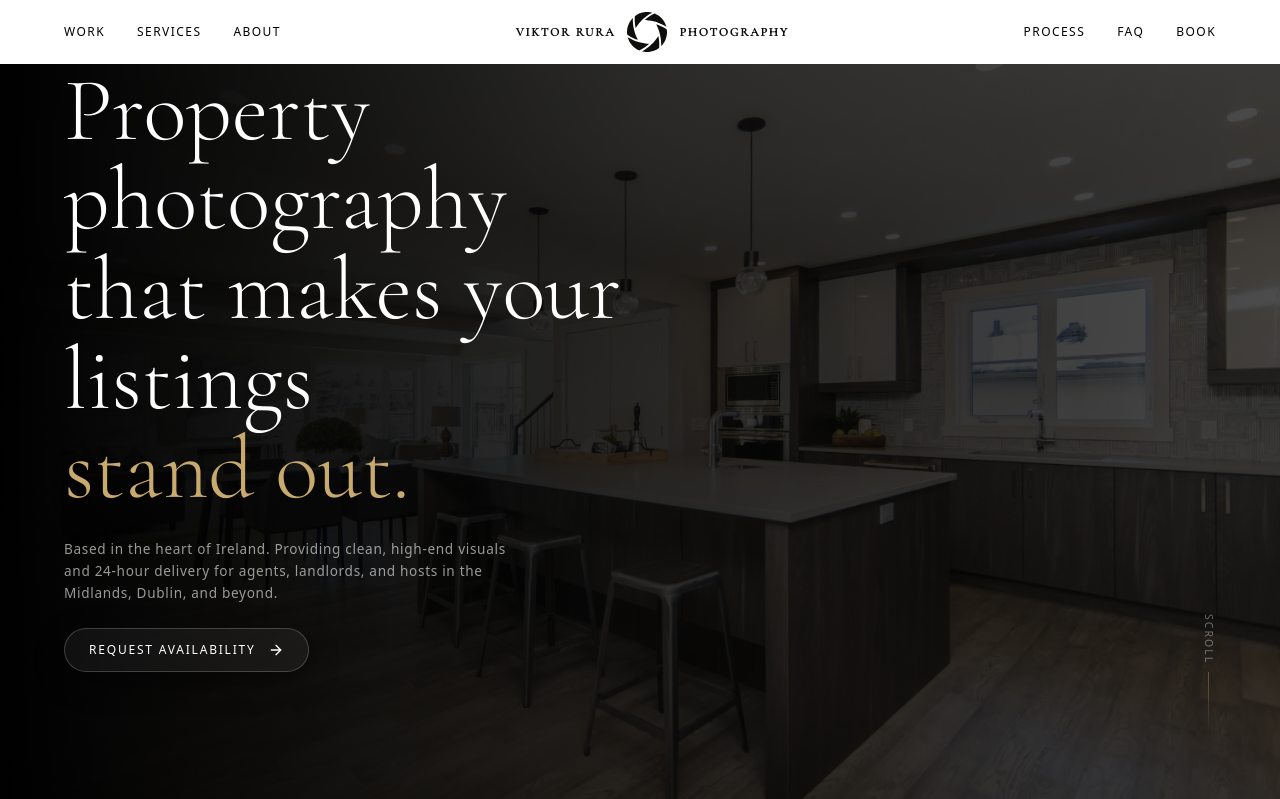
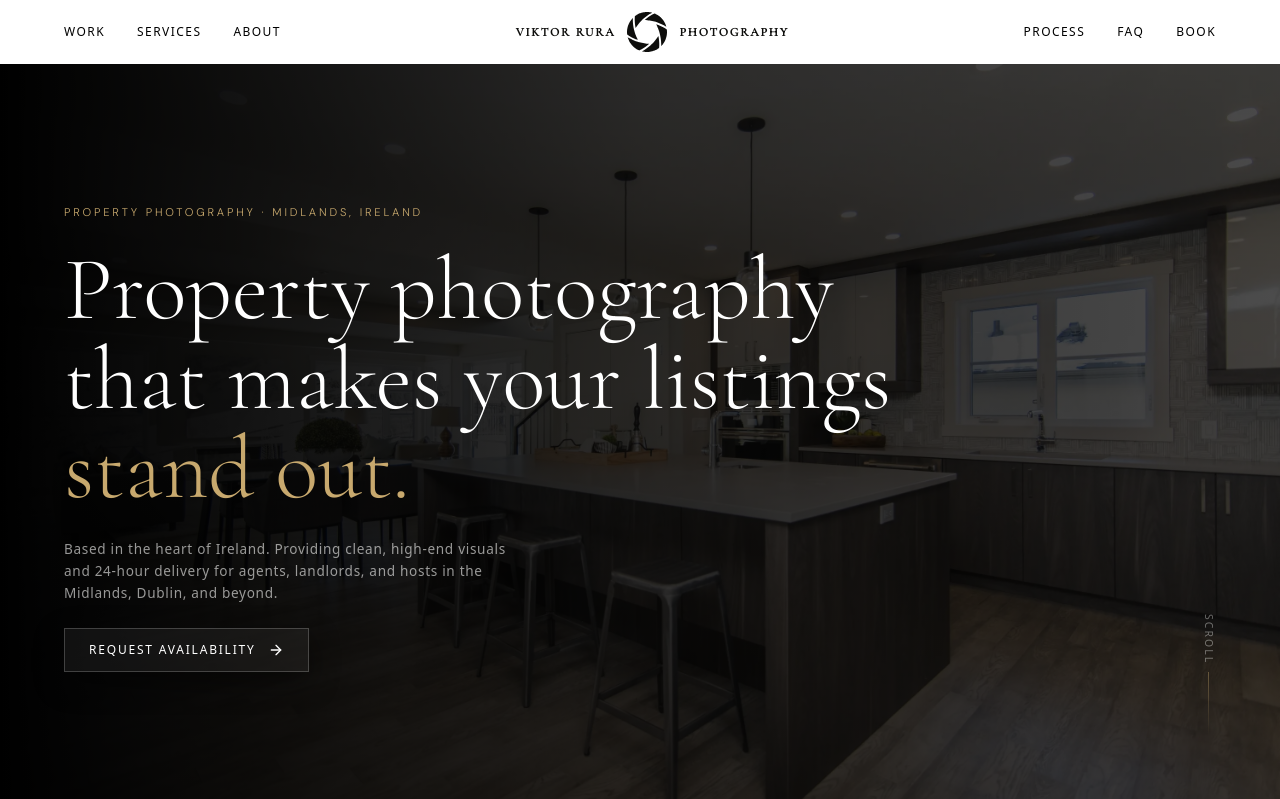
Before and after one commit to viktor-codes/rura_photography, a Next.js app: page / in a window 1280 px wide. Shown: the top 799 px of the page. Built offline with nearby package versions, Linux system fonts and the light colour scheme.

Commit message:
Hide the logo text for medium screens

```diff
--- a/components/Header.tsx
+++ b/components/Header.tsx
@@ -71,11 +71,11 @@ export function Header() {
             href="#top"
             className="pointer-events-auto hidden items-center gap-3 text-page md:inline-flex"
           >
-            <span className="font-heading text-xs font-bold uppercase tracking-[0.15em]">
+            <span className="font-heading text-xs font-bold uppercase tracking-[0.15em] hidden lg:block">
               viktor rura
             </span>
             <Logo className="w-10 h-10" />
-            <span className="font-heading text-xs font-bold uppercase tracking-[0.15em]">
+            <span className="font-heading text-xs font-bold uppercase tracking-[0.15em] hidden lg:block">
               photography
             </span>
           </a>
--- a/components/Hero.tsx
+++ b/components/Hero.tsx
@@ -16,7 +16,7 @@ export function Hero() {
 
   return (
     <section
-      className="relative flex min-h-screen items-end overflow-hidden bg-page text-white"
+      className="relative flex min-h-screen overflow-hidden bg-page text-white"
       aria-labelledby="hero-heading"
     >
       <div className="absolute inset-0">
@@ -33,15 +33,15 @@ export function Hero() {
         <div className="absolute inset-0 bg-linear-to-r from-black via-black/80 to-black/70" />
       </div>
 
-      <div className="relative z-10 w-full px-8 pb-24 md:px-16 md:pb-32">
-        <div className="max-w-3xl space-y-6">
+      <div className="relative z-10 w-full flex items-end px-8 pb-24 md:px-16 md:pb-32">
+        <div className="max-w-5xl space-y-6">
           <p
             ref={labelRef}
             className={`reveal font-sans text-[0.7rem] uppercase tracking-[0.25em] text-accent ${
               labelVisible ? "reveal--visible" : ""
             }`}
           >
-            Property Photography · Midlands & Nationwide
+            Property Photography · Midlands, Ireland
           </p>
           <h1
             id="hero-heading"
@@ -69,7 +69,7 @@ export function Hero() {
           <a
             ref={ctaRef}
             href="#contact"
-            className={`reveal group inline-flex items-center gap-3 rounded-full border border-white/20 bg-white/5 px-6 py-3 text-[0.75rem] uppercase tracking-[0.15em] text-white shadow-[0_10px_30px_rgba(0,0,0,0.45)] transition-all hover:bg-white/10 hover:gap-4 focus-visible:outline-none focus-visible:ring-2 focus-visible:ring-accent focus-visible:ring-offset-2 focus-visible:ring-offset-black active:translate-y-[1px] active:scale-[0.98] active:shadow-[0_4px_18px_rgba(0,0,0,0.6)] ${
+            className={`reveal group inline-flex items-center gap-3 border border-white/20 bg-white/5 px-6 py-3 text-[0.75rem] uppercase tracking-[0.15em] text-white shadow-[0_10px_30px_rgba(0,0,0,0.45)] transition-all hover:bg-white/10 hover:gap-4 focus-visible:outline-none focus-visible:ring-2 focus-visible:ring-accent focus-visible:ring-offset-2 focus-visible:ring-offset-black active:translate-y-[1px] active:scale-[0.98] active:shadow-[0_4px_18px_rgba(0,0,0,0.6)] ${
               ctaVisible ? "reveal--visible" : ""
             }`}
           >
```
